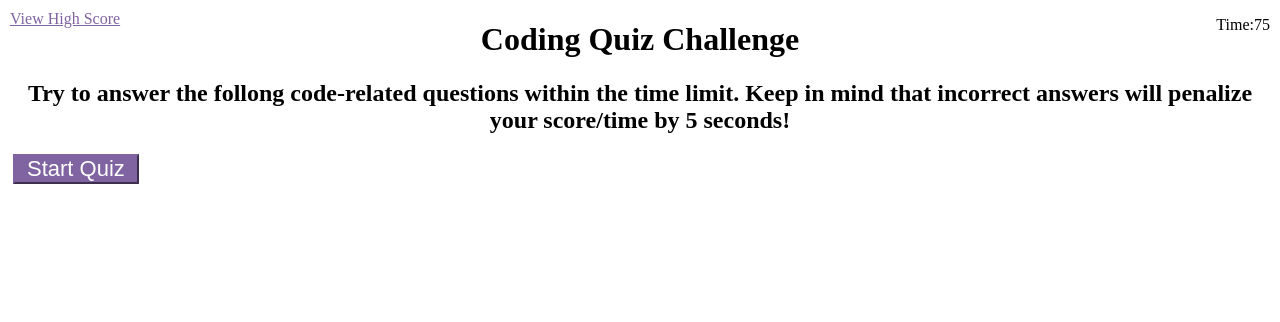
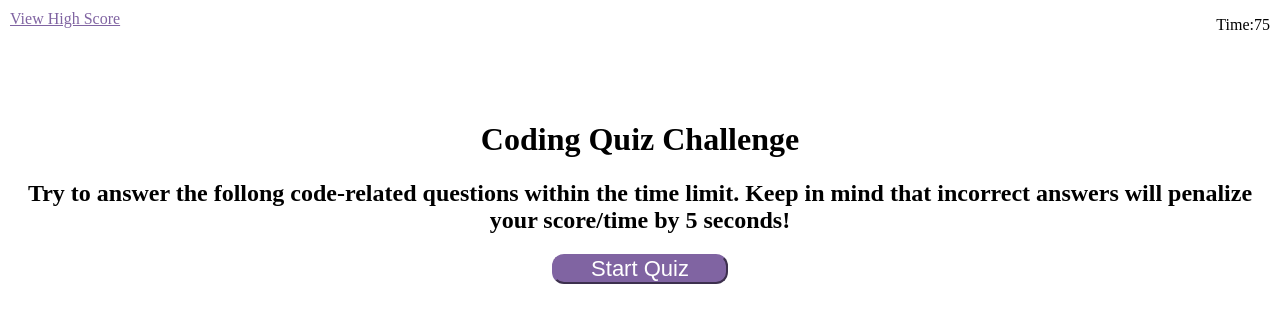
Before and after one commit to Amir-Hackett/code-quiz, a plain HTML site: page index.html in a window 1280 px wide. Drawn offline with Linux system fonts and the light colour scheme.

Commit message:
edited stlye

```diff
--- a/assets/css/style.css
+++ b/assets/css/style.css
@@ -6,34 +6,41 @@
 
 header h1 {
    text-align: center;
+   padding-top: 100px;
 }
 
 div a {
-    color: #8064A2;
+    color: var(--primary-color);
     position: absolute;
     top: 10px;
     left: 10px;
 }
 
+header button {
+    margin-left: auto;
+    margin-right: auto;
+    width: 8em;
+}
+
 button {
-    text-align: center;
     background-color: var(--primary-color);
     border-color: var(--primary-color);
     color: var(--tertiary-color);
     font-size: 22px;
     padding: 0px 12px 0px 12px;
     margin: 5px;
+    border-radius: 12px;
     display: block;
 }
 
 section {
-    padding-top: 50px;
+    padding-top: 100px;
     text-align: center;
     position: relative;
 }
 
 button:hover {
-    background-color: #ba94e7;
+    background-color: var(--secondary-color);
 }
 
 body h2 {
--- a/assets/js/quiz.js
+++ b/assets/js/quiz.js
@@ -46,8 +46,7 @@ var questions = [
 
 var totalScores = []
 var qIndex = 0;
-//change starting time to 75
-var startingTime = 5;
+var startingTime = 75;
 var time = document.getElementById("time")
 var start = document.querySelector(".startbtn")
 var qTitle = document.querySelector("#question-title")
--- a/index.html
+++ b/index.html
@@ -14,14 +14,16 @@
     <div>
         <a href="./highscore.html">View High Score</a>
     </div>
+    <h2>Try to answer the follong code-related questions within the time limit. Keep in mind that incorrect answers will penalize your score/time by 5 seconds!</h2>
     <div class="timer">
         <p>Time:<span id="time">75</span></p>
     </div>
+
+    <div class="start">
+        <button class="startbtn">Start Quiz</button>
+    </div>
 </header>
-<h2>Try to answer the follong code-related questions within the time limit. Keep in mind that incorrect answers will penalize your score/time by 5 seconds!</h2>
-<div class="start">
-    <button class="startbtn">Start Quiz</button>
-</div>
+
 
 <section class="question-display">
     <h2 id="question-title"></h2>
```
Also changed, not shown: highscore.html (+1 -1 lines).
